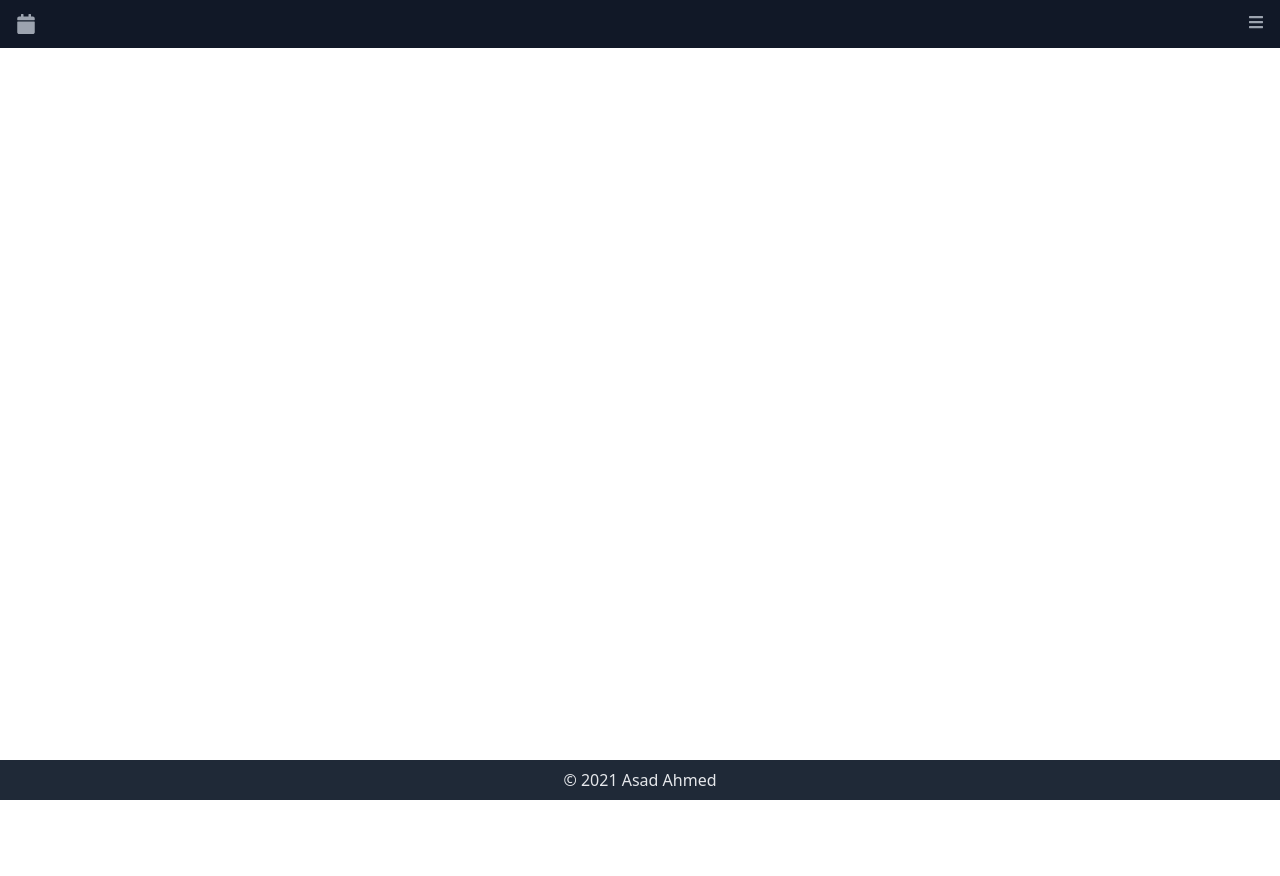
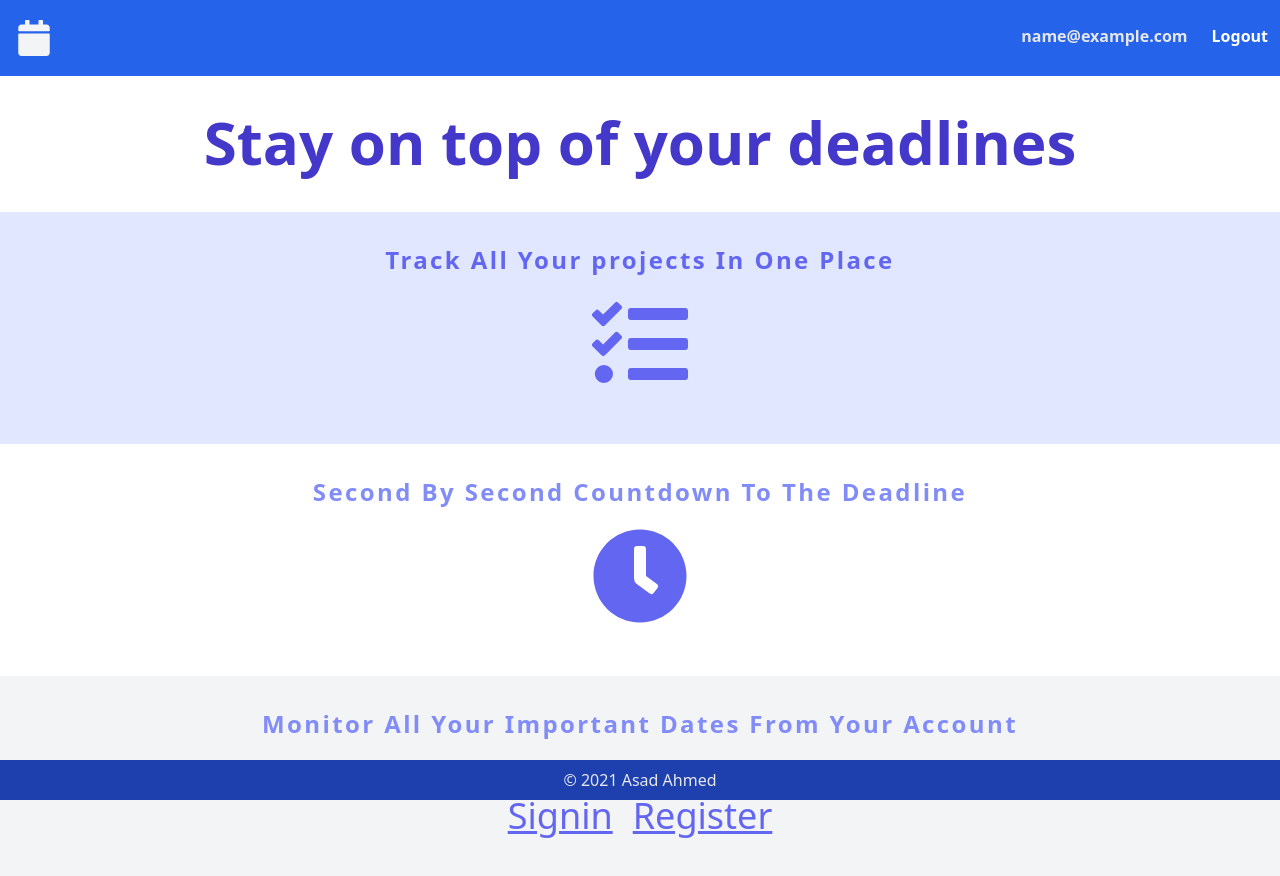
Before and after one commit to asadahmed01/Due-Date, a React (Create React App) app: page / in a window 1280 px wide. Shown: the top 876 px of the page. Before the commit the page ends 800 px from the top, so only its background shows below. Built offline with nearby package versions, Linux system fonts and the light colour scheme; sample sign-in values are in the browser's storage.

Commit message:
created the landing page

```diff
--- a/src/App.js
+++ b/src/App.js
@@ -1,25 +1,39 @@
-import { useState } from "react";
+import { useEffect, useState } from "react";
 import { Route, Switch } from "react-router-dom";
 import "./App.css";
+import ProtectedRoute from "./components/common/protectedRoute";
 import Footer from "./components/footer";
+import Home from "./components/Home";
 import Input from "./components/input";
 import loginForm from "./components/login";
+import Logout from "./components/logout";
 import NavBar from "./components/navBar";
 import RegisterForm from "./components/register";
+import { getCurrentUser } from "./components/services/authServices";
 
 function App() {
   const [show, setShow] = useState(false);
+  const [user, setUser] = useState("");
+
+  useEffect(() => {
+    const user = getCurrentUser();
+    setUser(user);
+  }, []);
+
   const handleShow = () => {
     setShow(!show);
-    console.log(show);
   };
   return (
     <div className="relative min-h-screen">
-      <NavBar showMenu={handleShow} status={show} />
+      <NavBar showMenu={handleShow} status={show} user={user} />
       <div>
         <Switch>
           <Route path="/register" component={RegisterForm} />
           <Route path="/login" component={loginForm} />
+          <Route path="/logout" component={Logout} />
+          <ProtectedRoute path="/tasks" component={Input} />
+
+          <Route path="/" exact component={Home} />
         </Switch>
       </div>
 
--- /dev/null
+++ b/src/components/Home.jsx
@@ -0,0 +1,61 @@
+import React from "react";
+import { FaBook, FaClock, FaTasks } from "react-icons/fa";
+import { NavLink } from "react-router-dom";
+
+function Home() {
+  return (
+    <div className="text-center mt-5 mb-3">
+      <h2 className="md:text-6xl text-2xl font-bold font-sans text-indigo-700 md:py-4">
+        Stay on top of your deadlines
+      </h2>
+
+      <div className="flex flex-col bg-indigo-100 mt-6 py-8">
+        <div>
+          <h4 className="md:text-2xl font-sans font-bold text-indigo-500 tracking-widest">
+            Track All Your projects In One Place
+          </h4>
+        </div>
+
+        <div className="self-center md:text-8xl text-6xl py-5 text-indigo-500 hover:scale-150">
+          <FaTasks />
+        </div>
+      </div>
+
+      <div className="flex flex-col py-8">
+        <div>
+          <h4 className="md:text-2xl font-sans font-bold text-indigo-400 tracking-widest">
+            Second By Second Countdown To The Deadline
+          </h4>
+        </div>
+
+        <div className="self-center md:text-8xl text-6xl py-5 text-indigo-500">
+          <FaClock />
+        </div>
+      </div>
+
+      <div className="flex flex-col bg-gray-100  py-8">
+        <div>
+          <h4 className="md:text-2xl font-sans font-bold text-indigo-400 tracking-widest">
+            Monitor All Your Important Dates From Your Account
+          </h4>
+        </div>
+
+        <div className="flex self-center md:text-4xl text-2xl py-5 text-indigo-500 md:pt-14">
+          <NavLink to="/login">
+            <h1 className="pr-5 underline hover:no-underline hover:text-indigo-700 cursor-pointer">
+              Signin
+            </h1>
+          </NavLink>
+
+          <NavLink to="/register">
+            <h1 className="underline hover:no-underline hover:text-indigo-700 cursor-pointer">
+              Register
+            </h1>
+          </NavLink>
+        </div>
+      </div>
+    </div>
+  );
+}
+
+export default Home;
--- a/src/components/common/form.jsx
+++ b/src/components/common/form.jsx
@@ -50,7 +50,7 @@ class Form extends Component {
     return (
       <button
         disabled={this.validate()}
-        className="md:h-10 h-16 w-11/12 md:w-2/5 px-5 m-2 text-white bg-blue-600 rounded-lg focus:outline-none hover:bg-blue-700 mt-5"
+        className="md:h-10 h-16 w-11/12 md:w-28 px-5 m-2 text-white bg-blue-600 rounded-lg focus:outline-none hover:bg-blue-700 mt-5"
       >
         {label}
       </button>
--- /dev/null
+++ b/src/components/common/protectedRoute.jsx
@@ -0,0 +1,25 @@
+import React from "react";
+import { Redirect, Route } from "react-router-dom";
+import { getCurrentUser } from "../services/authServices";
+
+const ProtectedRoute = ({ path, component: Component, render, ...rest }) => {
+  return (
+    <Route
+      {...rest}
+      render={(props) => {
+        if (!getCurrentUser())
+          return (
+            <Redirect
+              to={{
+                pathname: "/login",
+                state: { from: props.location },
+              }}
+            />
+          );
+        return Component ? <Component {...props} /> : render(props);
+      }}
+    />
+  );
+};
+
+export default ProtectedRoute;
--- a/src/components/footer.jsx
+++ b/src/components/footer.jsx
@@ -3,7 +3,7 @@ import React from "react";
 function Footer() {
   return (
     <div className="mt-20">
-      <footer className="footer bg-gray-800 py-2 text-center text-gray-200 bottom-0 w-full fixed">
+      <footer className="footer bg-blue-800 py-2 text-center text-gray-200 bottom-0 w-full fixed">
         <span>&copy; {new Date().getFullYear()} Asad Ahmed</span>
       </footer>
     </div>
--- a/src/components/login.jsx
+++ b/src/components/login.jsx
@@ -16,10 +16,13 @@ class loginForm extends Form {
 
   doSubmit = async () => {
     try {
-      await authServices.login(this.state.data.email, this.state.data.password);
+      const response = await authServices.login(
+        this.state.data.email,
+        this.state.data.password
+      );
       //
       const { state } = this.props.location;
-      window.location = state ? state.from.pathname : "/";
+      window.location = state ? state.from.pathname : "/tasks";
     } catch (ex) {
       if (ex.response && ex.response.status == 400) {
         let errors = { ...this.state.errors };
--- /dev/null
+++ b/src/components/logout.jsx
@@ -0,0 +1,14 @@
+import React, { Component } from "react";
+import { logout } from "./services/authServices";
+
+class Logout extends Component {
+  componentDidMount() {
+    logout();
+    window.location = "/";
+  }
+  render() {
+    return null;
+  }
+}
+
+export default Logout;
--- a/src/components/navBar.jsx
+++ b/src/components/navBar.jsx
@@ -1,27 +1,29 @@
 import React from "react";
-import { FaBars, FaCalendar } from "react-icons/fa";
+import { FaBars, FaCalendar, FaTimes } from "react-icons/fa";
 import { NavLink } from "react-router-dom";
 
-function NavBar({ showMenu, status }) {
+function NavBar({ showMenu, status, user }) {
   return (
-    <header className="bg-gray-900 ">
+    <header className="bg-blue-600 py-2 md:flex md:justify-between">
       <div className="flex items-center justify-between px-4 py-3">
-        <div className="text-xl text-gray-400 hover:text-white">
+        <div className="text-4xl text-gray-100 hover:text-white">
           <FaCalendar />
         </div>
 
-        <div>
+        <div className="md:hidden">
           <butt
             type="button"
-            className="text-gray-400 hover:text-white"
+            className="text-gray-100 hover:text-white text-4xl cursor-pointer"
             onClick={showMenu}
           >
-            <FaBars />
+            {status ? <FaTimes /> : <FaBars />}
           </butt>
         </div>
       </div>
 
-      <div className={status ? "block px-4 pb-3" : "hidden"}>
+      <div className={status ? "block px-4 pb-3 " : "hidden md:flex"}>
+        {!user && (
+          <React.Fragment>
             <NavLink
               to="/login"
               className="block text-white font-semibold hover:bg-gray-700 px-3 py-4 rounded-md"
@@ -34,6 +36,25 @@ function NavBar({ showMenu, status }) {
             >
               Register
             </NavLink>
+          </React.Fragment>
+        )}
+
+        {user && (
+          <React.Fragment>
+            <NavLink
+              to="/tasks"
+              className="block text-white font-semibold hover:bg-gray-700 px-3 py-4 rounded-md"
+            >
+              {<span className="text-gray-200">{user.email}</span>}
+            </NavLink>
+            <NavLink
+              to="/logout"
+              className="block text-white font-semibold hover:bg-gray-700 px-3 py-4 rounded-md"
+            >
+              Logout
+            </NavLink>
+          </React.Fragment>
+        )}
       </div>
     </header>
   );
--- a/src/components/register.jsx
+++ b/src/components/register.jsx
@@ -29,7 +29,7 @@ class RegisterForm extends Form {
 
   render() {
     return (
-      <div>
+      <div className="text-center">
         <h1>Register Here</h1>
         <form onSubmit={this.handleSubmit}>
           {this.renderInput("email", "Email")}
```
Also changed, not shown: 1 other file (tests, documents, lock files or other folders). Lines whose indentation alone changed are shown as unchanged.
